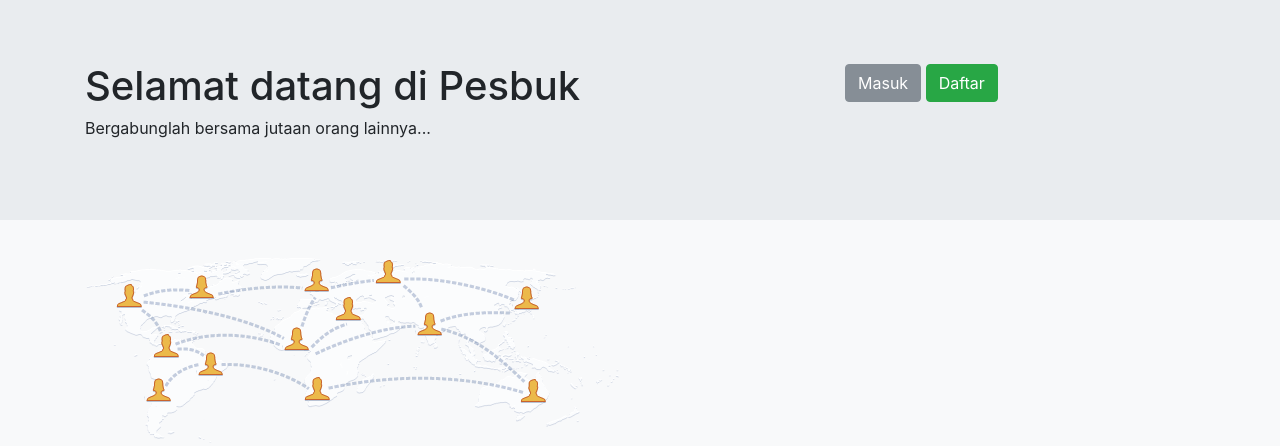
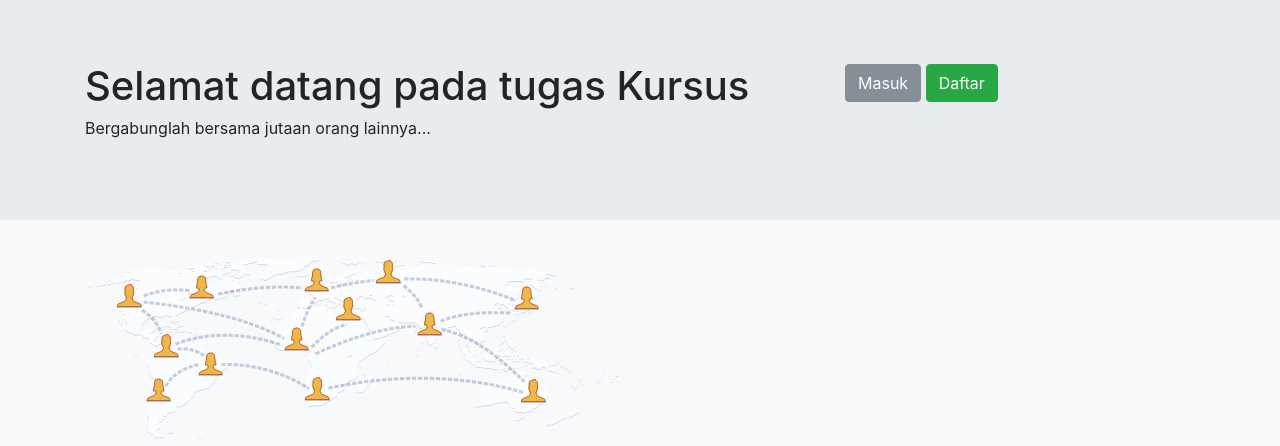
Before and after one commit to aryrz/sosial-media, a PHP site: page /index.php in a window 1280 px wide. Shown: the top 446 px of the page. Run offline with PHP 8.4, Linux system fonts and the light colour scheme.

Commit message:
edit sedikit saja

```diff
--- a/config.php
+++ b/config.php
@@ -1,9 +1,9 @@
 <?php
 
 $db_host = "localhost";
-$db_user = "devopscilsy";
-$db_pass = "1234567890";
-$db_name = "dbsosmed";
+$db_user = "sosmed";
+$db_pass = "uHGzGfWVUC1TyZW0ZGAXVPgQEVtbqU3UVZNZXy0b";
+$db_name = "sosmed";
 
 try {
     //create PDO connection
--- a/index.php
+++ b/index.php
@@ -4,7 +4,7 @@
     <meta charset="UTF-8">
     <meta name="viewport" content="width=device-width, initial-scale=1.0">
     <meta http-equiv="X-UA-Compatible" content="ie=edge">
-    <title>Pesbuk</title>
+    <title>Tugas Aplikasi sosmed</title>
 
      <link rel="stylesheet" href="css/bootstrap.min.css" />
 </head>
@@ -14,7 +14,7 @@
             <div class="container">
                 <div class="row">
                     <div class="col-md-8">
-                        <h1>Selamat datang di Pesbuk</h1>
+                        <h1>Selamat datang pada tugas Kursus</h1>
                         <p>Bergabunglah bersama jutaan orang lainnya...</p>
                     </div>
                     <div class="col-md-4">
```
